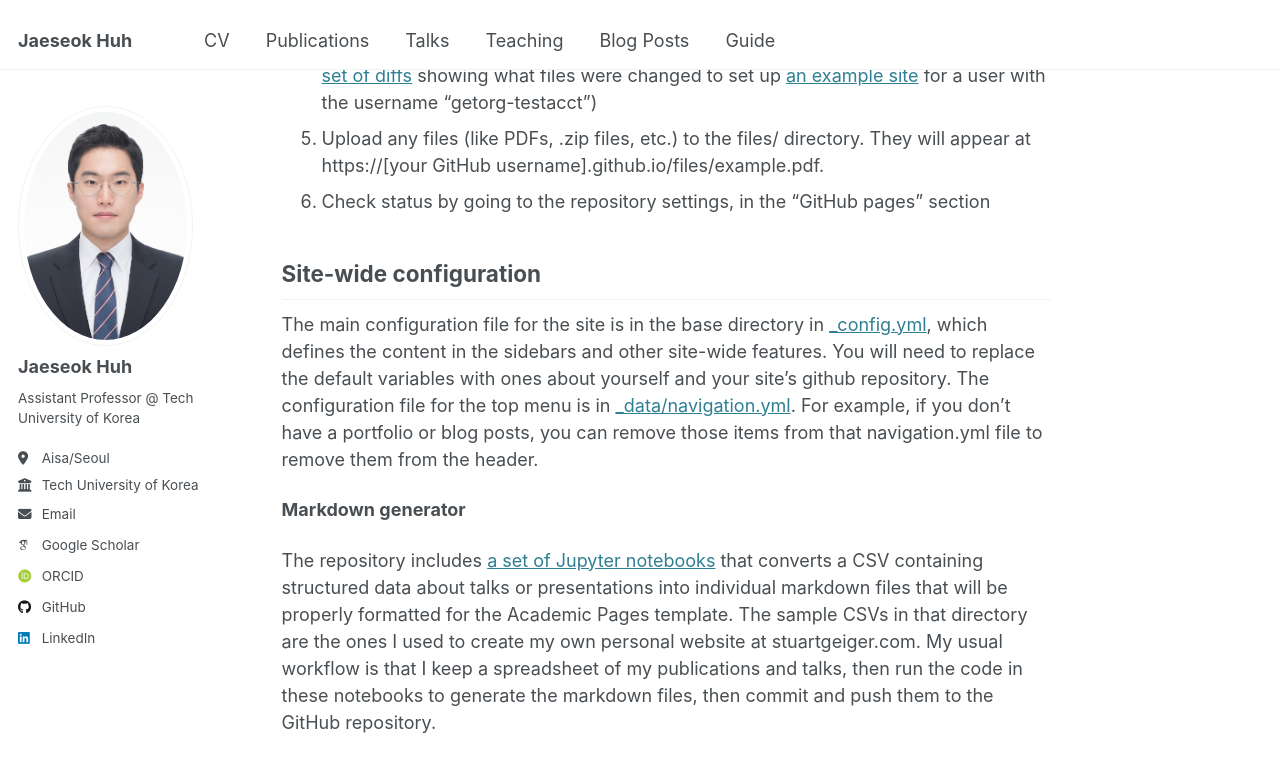
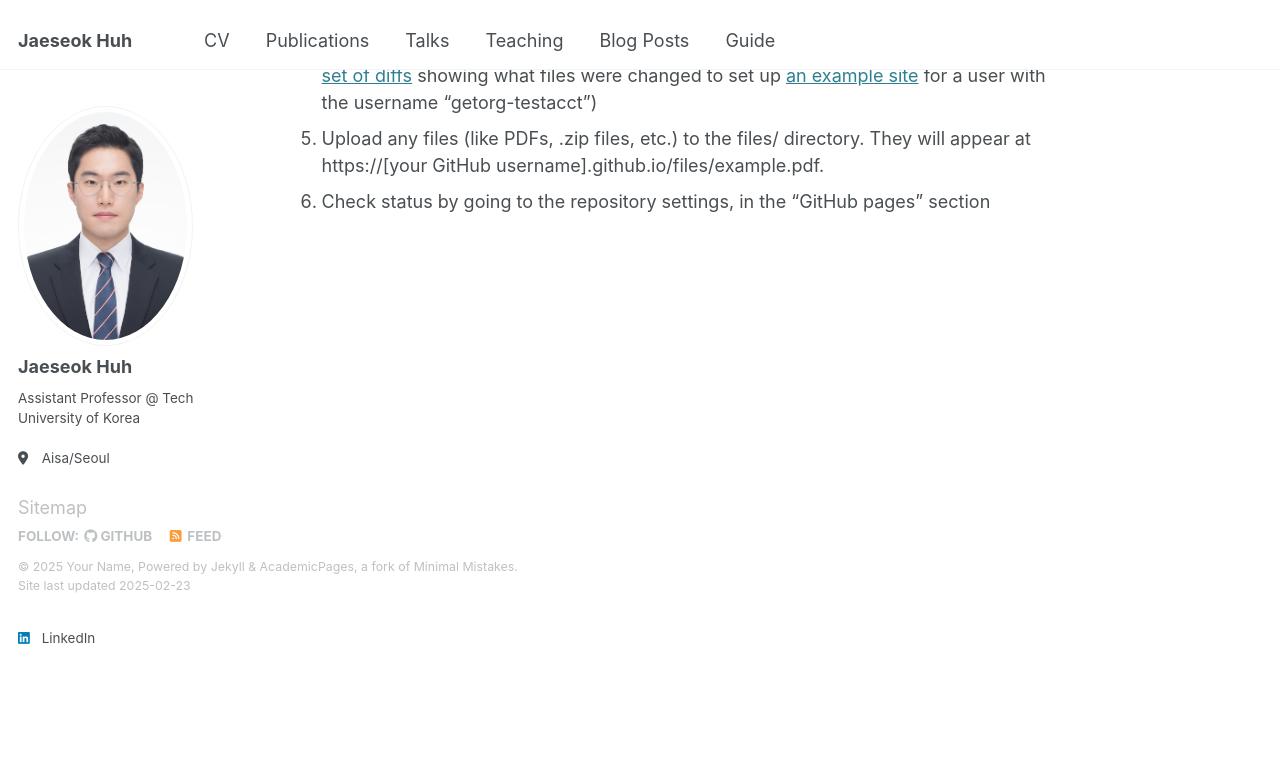
Before and after one commit to LaonHJS/laonhjs.github.io, a Jekyll site: the page built from _pages/about.md, in a window 1280 px wide and 900 px high, scrolled down 593 px. Shown: the top 772 px of the window. Built offline with Jekyll 4.4.1, drawn with Linux system fonts in a browser that asks for light colours; some web fonts are replaced.

Commit message:
Update about.md

```diff
--- a/_pages/about.md
+++ b/_pages/about.md
@@ -17,12 +17,3 @@ Getting started
 1. Set site-wide configuration and create content & metadata (see below -- also see [this set of diffs](http://archive.is/3TPas) showing what files were changed to set up [an example site](https://getorg-testacct.github.io) for a user with the username "getorg-testacct")
 1. Upload any files (like PDFs, .zip files, etc.) to the files/ directory. They will appear at https://[your GitHub username].github.io/files/example.pdf.
 1. Check status by going to the repository settings, in the "GitHub pages" section
-
-Site-wide configuration
-------
-The main configuration file for the site is in the base directory in [_config.yml](https://github.com/academicpages/academicpages.github.io/blob/master/_config.yml), which defines the content in the sidebars and other site-wide features. You will need to replace the default variables with ones about yourself and your site's github repository. The configuration file for the top menu is in [_data/navigation.yml](https://github.com/academicpages/academicpages.github.io/blob/master/_data/navigation.yml). For example, if you don't have a portfolio or blog posts, you can remove those items from that navigation.yml file to remove them from the header.
-
-**Markdown generator**
-
-The repository includes [a set of Jupyter notebooks](https://github.com/academicpages/academicpages.github.io/tree/master/markdown_generator
-) that converts a CSV containing structured data about talks or presentations into individual markdown files that will be properly formatted for the Academic Pages template. The sample CSVs in that directory are the ones I used to create my own personal website at stuartgeiger.com. My usual workflow is that I keep a spreadsheet of my publications and talks, then run the code in these notebooks to generate the markdown files, then commit and push them to the GitHub repository.
```
